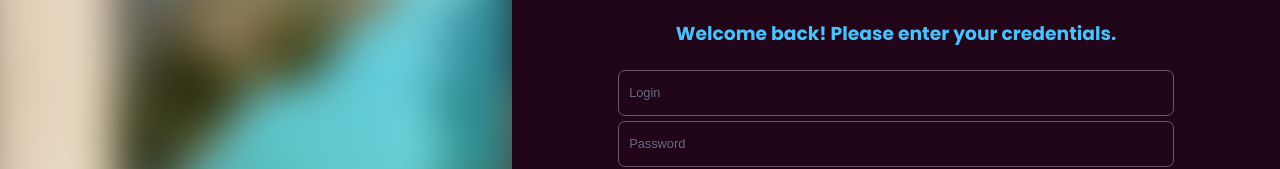
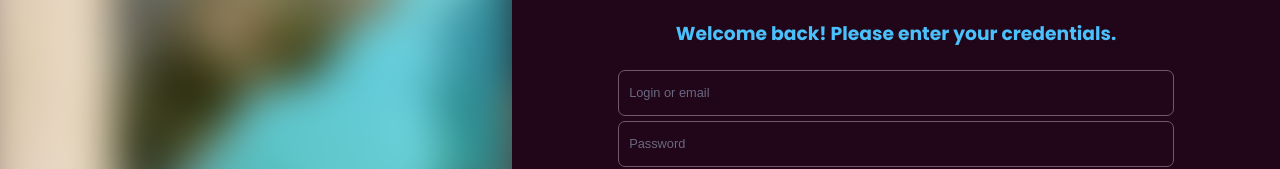
Before and after one commit to Snunesnk/Matcha, a React (Vite) app in the folder front/: page /login in a window 1280 px wide. Shown: the part 231-400 px from the top of the page. Built offline with nearby package versions, Linux system fonts and the light colour scheme; no server answers; a web font is replaced by a local one.

Commit message:
Allow login by email

```diff
--- a/front/src/Pages/Login/Login.jsx
+++ b/front/src/Pages/Login/Login.jsx
@@ -82,7 +82,7 @@ const LoginPage = () => {
                     </h3>
                     <div>
                         <FormInput
-                            placeholder="Login"
+                            placeholder="Login or email"
                             name="login"
                             required={true}
                         />
```
Also changed, not shown: 1 other file (tests, documents, lock files or other folders).
